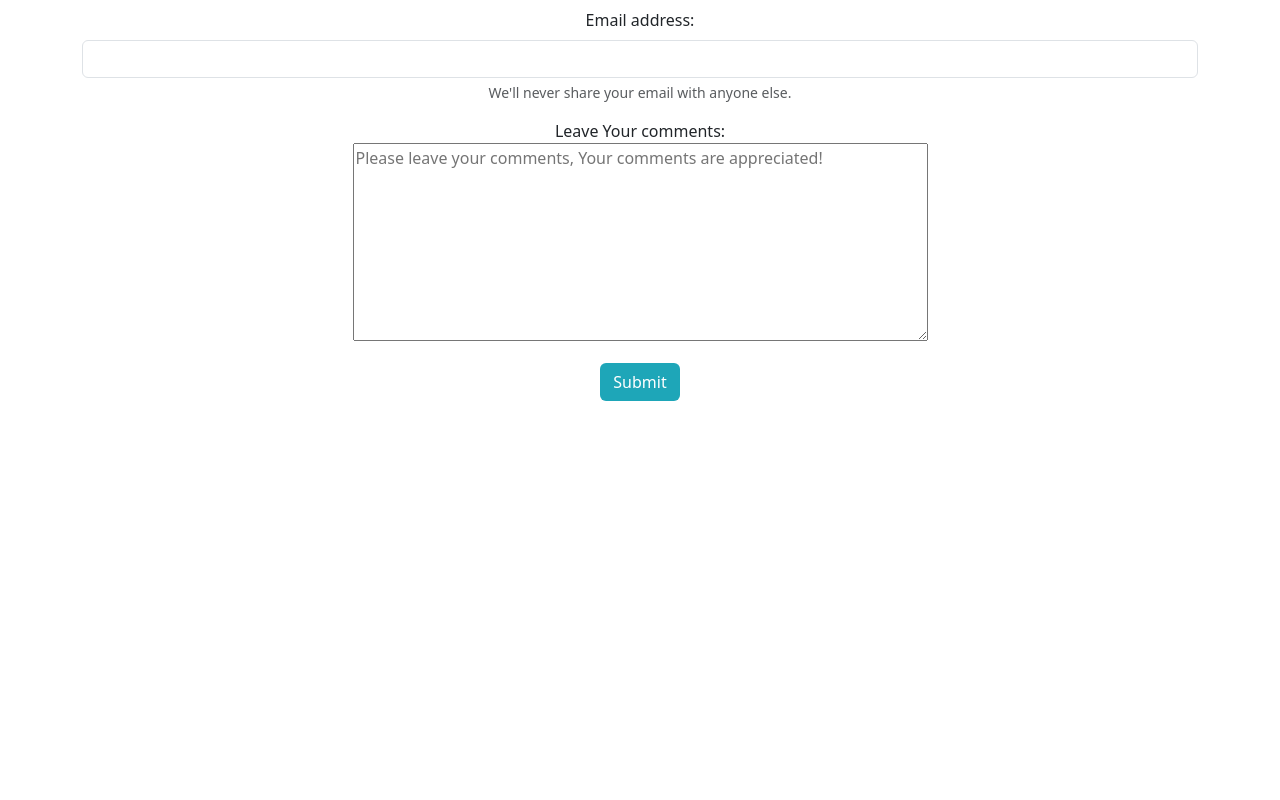
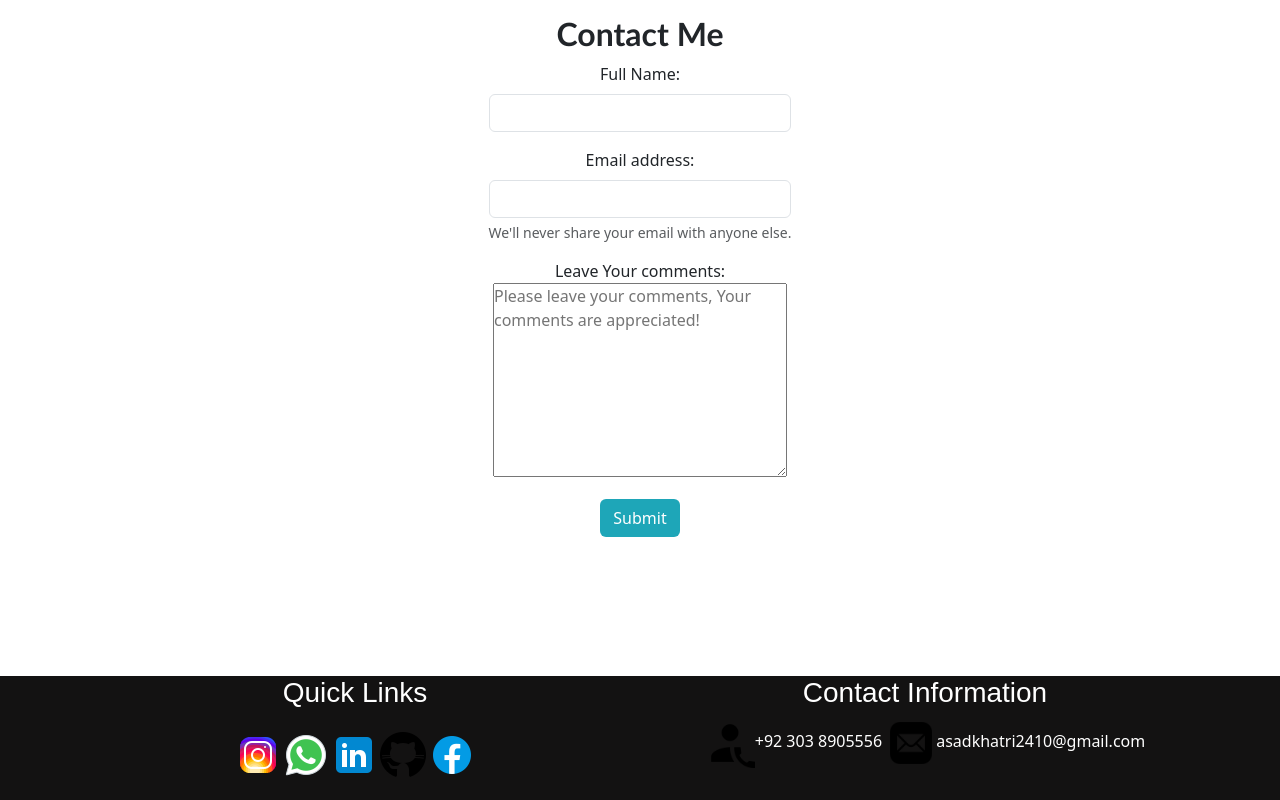
Before and after one commit to AsadKhatri1/resume, a plain HTML site: page index.html in a window 1280 px wide. Shown: the part 2543-3343 px from the top of the page. Before the commit the page ends 3219 px from the top, so only its background shows below. Drawn offline with nearby package versions, Linux system fonts and the light colour scheme.

Commit message:
final changes

```diff
--- a/index.html
+++ b/index.html
@@ -33,7 +33,7 @@
           </li>
 
           <li class="nav-item">
-            <a class="nav-link">Contact</a>
+            <a class="nav-link" href="#contact">Contact</a>
           </li>
         </ul>
         <form class="d-flex" role="search">
@@ -121,14 +121,14 @@
     </div>
   </div>
 
-  <div id="services"  class="text-center">
+  <div id="services" class="text-center">
     <div class="container">
       <div class="row text-center">
         <h2 class="para-b"><b>Services</b></h2>
       </div>
       <div class="row text-center cards">
         <div class="col-12 col-lg-4 text-center">
-          <div class="card text-center w-100" >
+          <div class="card text-center w-100">
             <img src="fend.png" class="card-img-top" alt="...">
             <div class="card-body">
               <h5 class="card-title">FrontEnd Development</h5>
@@ -180,11 +180,12 @@
             </div>
 
             <div class="mb-3 text-area">
-              <div>  <label for="message">Leave Your comments:</label></div>
+              <div> <label for="message">Leave Your comments:</label></div>
 
-            <textarea name="message" id="message" cols="60" rows="8" placeholder="Please leave your comments, Your comments are appreciated!"></textarea>
+              <textarea name="message" id="message" cols="30" rows="8"
+                placeholder="Please leave your comments, Your comments are appreciated!"></textarea>
             </div>
-            <button type="submit" class="btn btn-outline">Submit</button>
+            <button id="btn-submit" type="submit" class="btn btn-outline" onClick="alert()">Submit</button>
           </form>
 
         </div>
@@ -195,9 +196,35 @@
 
 
 
-<div id="footer">
+  <div id="footer">
+    <div class="container">
+      <div class="row">
 
+
+      <div class="col-lg-6 col-12">
+        <div class="text-center">
+          <h3 id="foot-heading">Quick Links</h3>
+         <div class="links text-center">
+         <a href="" target="_blank"> <img src="insta.png" alt="instagram" class="img-fluid"></a>
+         <a href="https://web.whatsapp.com/" target="_blank"> <img src="what.png" alt="whatsapp" class="img-fluid"></a>
+         <a href="https://www.linkedin.com/in/asad-khatri-22ba971ba/" target="_blank"> <img src="linked.png" alt="Linkedin" class="img-fluid"></a>
+         <a href="https://github.com/AsadKhatri1" target="_blank"> <img src="github.png" alt="hithub" class="img-fluid"></a>
+         <a href="https://www.facebook.com/asad.khatri.96930/" target="_blank"> <img src="fb.png" alt="facebook" class="img-fluid"></a>
+         </div>
+
+        </div>
+      </div>
+      <div class="col-lg-6 col-12">
+        <div class="text-center">
+          <h3 id="foot-heading">Contact Information</h3>
+          <img src="call.png" alt="call" width="50px" height="50px"><span>+92 303 8905556</span>
+          <img src="email.png" alt="email" width="50px" height="50px"><span>asadkhatri2410@gmail.com</span>
+        </div>
 </div>
+      </div>
+
+    </div>
+  </div>
 
 
 
@@ -208,11 +235,12 @@
 
 
 
-
+  <script src="mind.js"></script>
 
   <script src="https://cdn.jsdelivr.net/npm/bootstrap@5.3.0-alpha1/dist/js/bootstrap.bundle.min.js"
     integrity="sha384-w76AqPfDkMBDXo30jS1Sgez6pr3x5MlQ1ZAGC+nuZB+EYdgRZgiwxhTBTkF7CXvN"
     crossorigin="anonymous"></script>
+
 </body>
 
 </html>
--- /dev/null
+++ b/mind.js
@@ -0,0 +1,6 @@
+
+// function alert(){
+//     alert("Your response is sent successfully")
+// }
+// let button=document.getElementById('btn-submit');
+// button.addEventListener('click','alert')
--- a/style.css
+++ b/style.css
@@ -1,11 +1,11 @@
 *{
     scroll-behavior:smooth;
+    margin: 0;
+    padding: 0;
 }
 @import url('https://fonts.googleapis.com/css2?family=Satisfy&display=swap');
 @import url('https://fonts.googleapis.com/css2?family=East+Sea+Dokdo&display=swap');
-@media only screen and (max-width: 990px){
-
-}
+@import url('https://fonts.googleapis.com/css2?family=Titillium+Web:ital@1&display=swap');
 #intro{
     display: flex;
     flex-direction: column;
@@ -79,4 +79,21 @@ justify-content: center;
     margin-top: 10px;
     min-height: 100vh;
     height: auto;
+    display: flex;
+flex-direction: row;
+align-items: center;
+justify-content: center;
 }
+#footer{
+    background-color: rgb(19, 18, 18);
+    color: white;
+}
+#foot-heading{
+    font-family: 'Titillium Web', sans-serif;
+}
+.links{
+    display: flex;
+    margin: 20px;
+    align-items: center;
+    justify-content: center;
+}
```
Also changed, not shown: call.png (added), email.png (added), fb.png (added), github.png (added), insta.png (added), linked.png (added), what.png (added).
